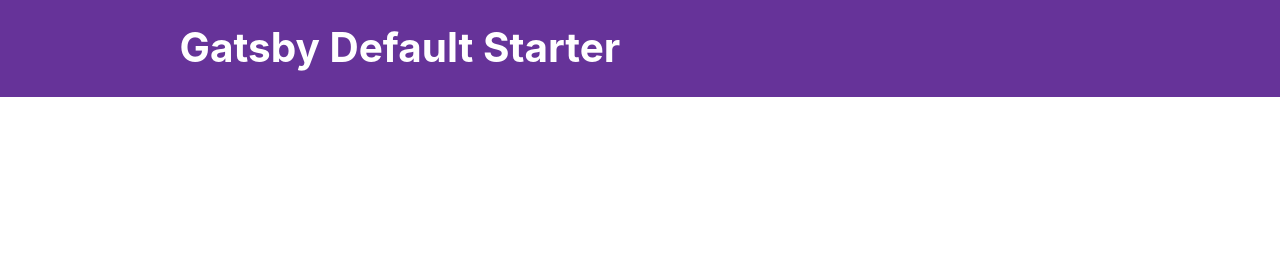
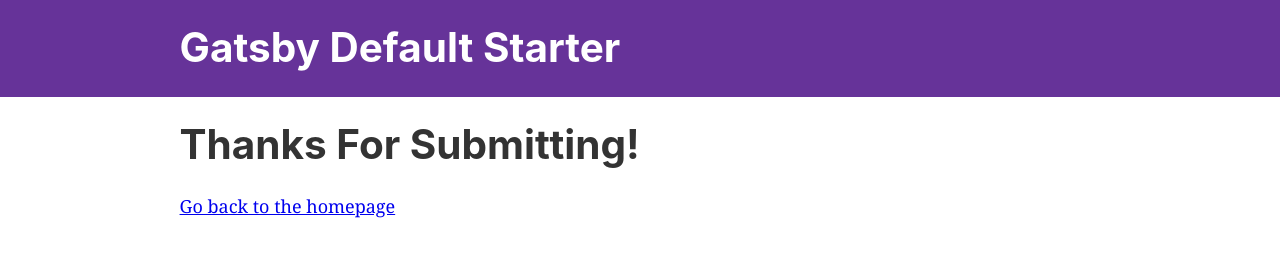
Before and after one commit to rhuehnergarth/seniordesignlab03, a Gatsby site: page /thanks-for-submitting in a window 1280 px wide. Built offline with nearby package versions, Linux system fonts and the light colour scheme; Gatsby itself is replaced by a stand-in of ours.

Commit message:
Added working thanks for submitting page as well as linked the page to the nav page for now until we figure everythign out.

```diff
--- a/src/pages/nav.js
+++ b/src/pages/nav.js
@@ -23,7 +23,8 @@
       <Link to="/page-2/">Go to page 2</Link> <br />
       <Link to="/using-typescript/">Go to "Using TypeScript"</Link> <br />
       <Link to="/using-ssr">Go to "Using SSR"</Link> <br />
-      <Link to="/using-dsg">Go to "Using DSG"</Link>
+      <Link to="/using-dsg">Go to "Using DSG"</Link> <br />
+      <Link to="/thanks-for-submitting">Go to "Thanks for submitting"</Link>
     </p>
   </Layout>
 )
--- a/src/pages/thanks-for-submitting.js
+++ b/src/pages/thanks-for-submitting.js
@@ -1,13 +1,21 @@
 import React from 'react'
+import { Link } from "gatsby"
 
 import Layout from "../components/layout"
 import Seo from "../components/seo"
 
-const ThanksForSubmitting = () => (
+const ThanksForSubmitting = () => {
+    return(
     <Layout>
         <Seo title ="Thanks For Submitting" />
+        <div>
+            <h1>Thanks For Submitting!</h1>
+        </div>
+        <Link to="/">Go back to the homepage</Link>
+    </Layout>
+    )
+}
 
-    </Layout>
-)
+
 
 export default ThanksForSubmitting
```
